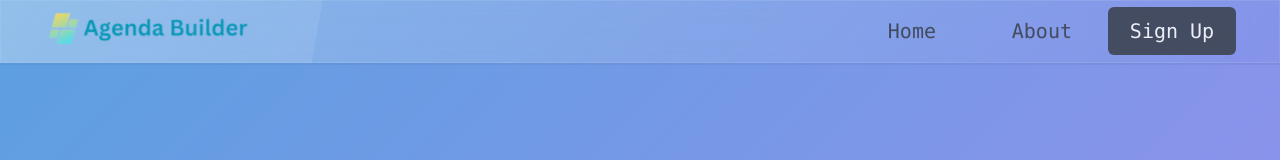
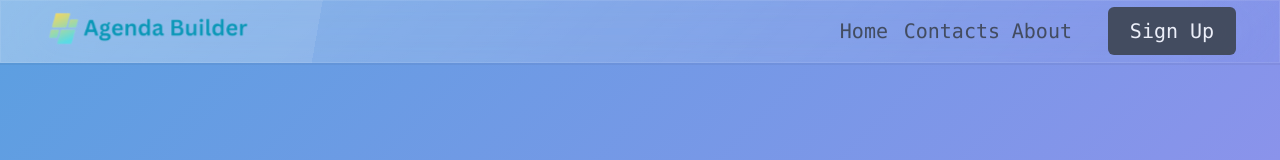
Before and after one commit to srshah27/agenda-builder, a Next.js app: page /landing in a window 1280 px wide. Shown: the top 160 px of the page. Built offline with nearby package versions, Linux system fonts and the light colour scheme.

Commit message:
nav bar done

```diff
--- a/src/components/Hero.js
+++ b/src/components/Hero.js
@@ -5,7 +5,7 @@ import styles from "../styles/GradientBG.module.css"
 function Hero() {
   return (
     <>
-      <div className="hero min-h-screen">
+      <div className="hero min-h-screen" id="home">
         <div className="hero-content flex-col lg:flex-row-reverse">
           <Image
             src="/img/trackv2.png"
--- a/src/components/Navbar.js
+++ b/src/components/Navbar.js
@@ -40,8 +40,8 @@ function Navbar() {
               }`}
             >
               <ul className="h-screen md:h-auto items-center justify-center md:flex font-mono mt-20 md:mt-0">
-                <li className="text-xl text-neutral py-2 px-6 text-center  border-b-2  md:border-b-0   border-primary  md:hover:text-primary md:hover:underline md:absolute right-80">
-                  <Link href="#footer" onClick={() => setNavbar(!navbar)}>
+                <li className="text-xl text-neutral py-2 px-6 text-center  border-b-2  md:border-b-0   border-primary  md:hover:text-primary md:hover:underline md:absolute right-[23rem]">
+                  <Link href="#home" onClick={() => setNavbar(!navbar)}>
                     Home
                   </Link>
                 </li>
@@ -50,7 +50,7 @@ function Navbar() {
                   About
                   </Link>
                 </li>
-                <li className="text-xl text-neutral py-2 px-6 text-center  border-b-2 md:border-b-0   border-primary  md:hover:text-primary">
+                <li className="text-xl text-neutral py-2 px-6 text-center  border-b-2 md:border-b-0  border-primary  md:hover:text-primary md:hover:underline md:absolute right-64">
                   <Link href="#footer" onClick={() => setNavbar(!navbar)}>
                    Contacts
                   </Link>
```
